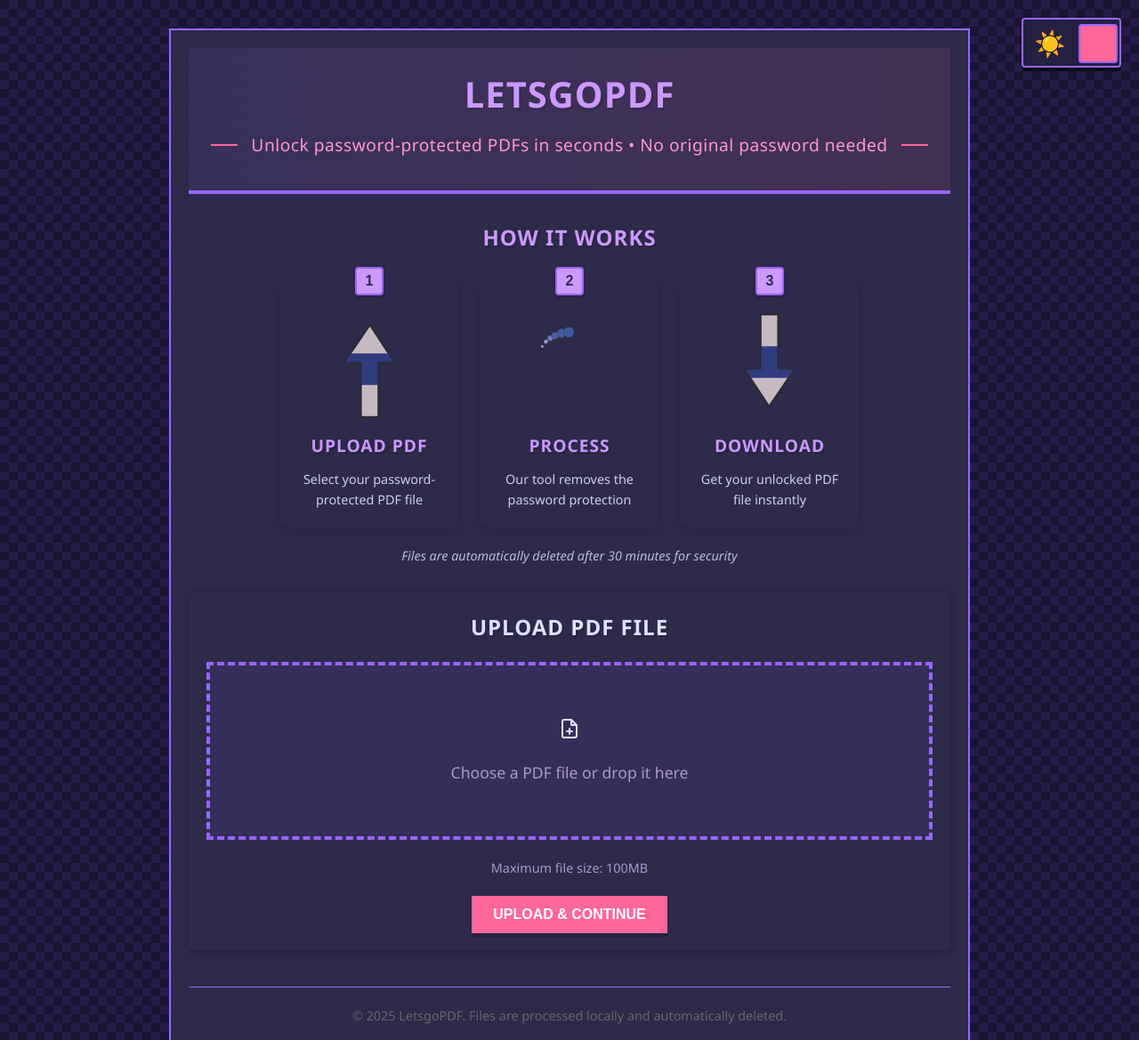
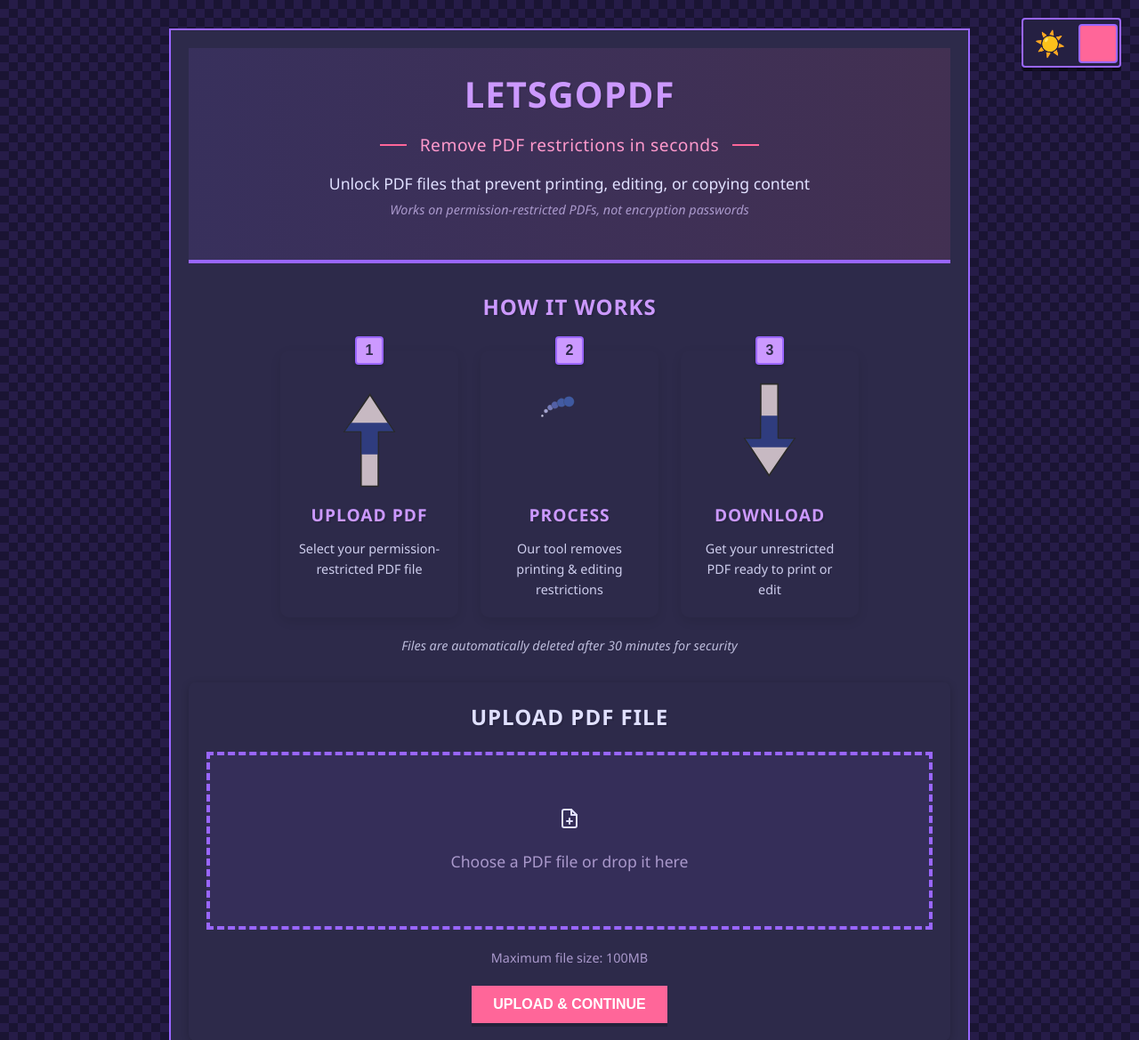
Before and after one commit to se7erin/LetsgoPDF, a Flask app: page / in a window 1280 px wide. Shown: the top 1169 px of the page at 89% size. Run offline with Flask 3, Linux system fonts and the light colour scheme; some web fonts are replaced.

Commit message:
Added information to explain the restricitons of the service under the header.

```diff
--- a/static/css/style.css
+++ b/static/css/style.css
@@ -665,3 +665,23 @@ input, select, textarea {
         max-width: 280px;
     }
 }
+
+.tagline {
+    margin-bottom: 25px;
+    color: var(--text-color);
+    max-width: 600px;
+    margin-left: auto;
+    margin-right: auto;
+}
+
+.tagline p {
+    font-size: 1.1rem;
+    line-height: 1.4;
+    margin-bottom: 8px;
+}
+
+.small-note {
+    font-size: 0.9rem !important;
+    color: var(--note-color);
+    font-style: italic;
+}
--- a/templates/index.html
+++ b/templates/index.html
@@ -20,7 +20,11 @@
     <div class="container">
         <header>
             <h1><a href="/" class="logo-link">LetsgoPDF</a></h1>
-            <p class="subtitle">Unlock password-protected PDFs in seconds • No original password needed</p>
+            <p class="subtitle">Remove PDF restrictions in seconds</p>
+            <div class="tagline">
+                <p>Unlock PDF files that prevent printing, editing, or copying content</p>
+                <p class="small-note">Works on permission-restricted PDFs, not encryption passwords</p>
+            </div>
         </header>
 
         <main>
@@ -39,7 +43,7 @@
                             </lottie-player>
                         </div>
                         <h3>Upload PDF</h3>
-                        <p>Select your password-protected PDF file</p>
+                        <p>Select your permission-restricted PDF file</p>
                     </div>
 
                     <div class="step-box">
@@ -54,7 +58,7 @@
                             </lottie-player>
                         </div>
                         <h3>Process</h3>
-                        <p>Our tool removes the password protection</p>
+                        <p>Our tool removes printing & editing restrictions</p>
                     </div>
 
                     <div class="step-box">
@@ -69,7 +73,7 @@
                             </lottie-player>
                         </div>
                         <h3>Download</h3>
-                        <p>Get your unlocked PDF file instantly</p>
+                        <p>Get your unrestricted PDF ready to print or edit</p>
                     </div>
                 </div>
                 <p class="note">Files are automatically deleted after {{ expiry }} minutes for security</p>
```
